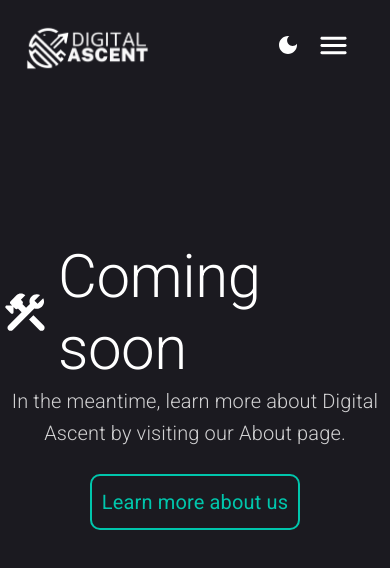
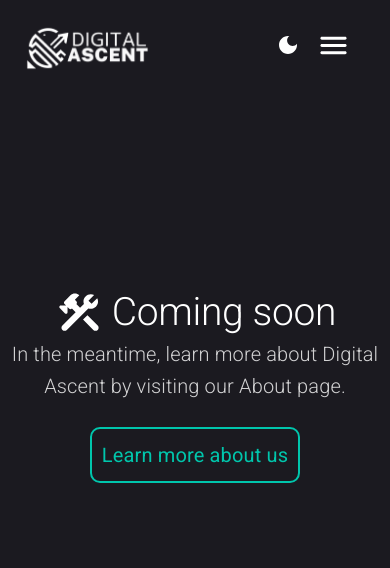
Before and after one commit to gnayiqnat/digitalascent.space, a React (Vite) app: page /games/down-to-earth in a window 390 px wide. Shown: the top 568 px of the page. Built offline with nearby package versions, Linux system fonts and the light colour scheme.

Commit message:
Fix ComingSoon text wrapping to next line on mobile

```diff
--- a/src/pages/comingSoon.jsx
+++ b/src/pages/comingSoon.jsx
@@ -29,7 +29,10 @@ export default function ComingSoon(props) {
 					}}
 				>
 					<ConstructionRoundedIcon sx={{ fontSize: '50px' }} />
-					<Typography variant='h2'> Coming soon </Typography>
+					<Typography variant='h2' sx={{ fontSize: 'clamp(20px, 10vw, 55px)' }}>
+						{' '}
+						Coming soon{' '}
+					</Typography>
 				</Box>
 				<Typography
 					variant='h6'
```
